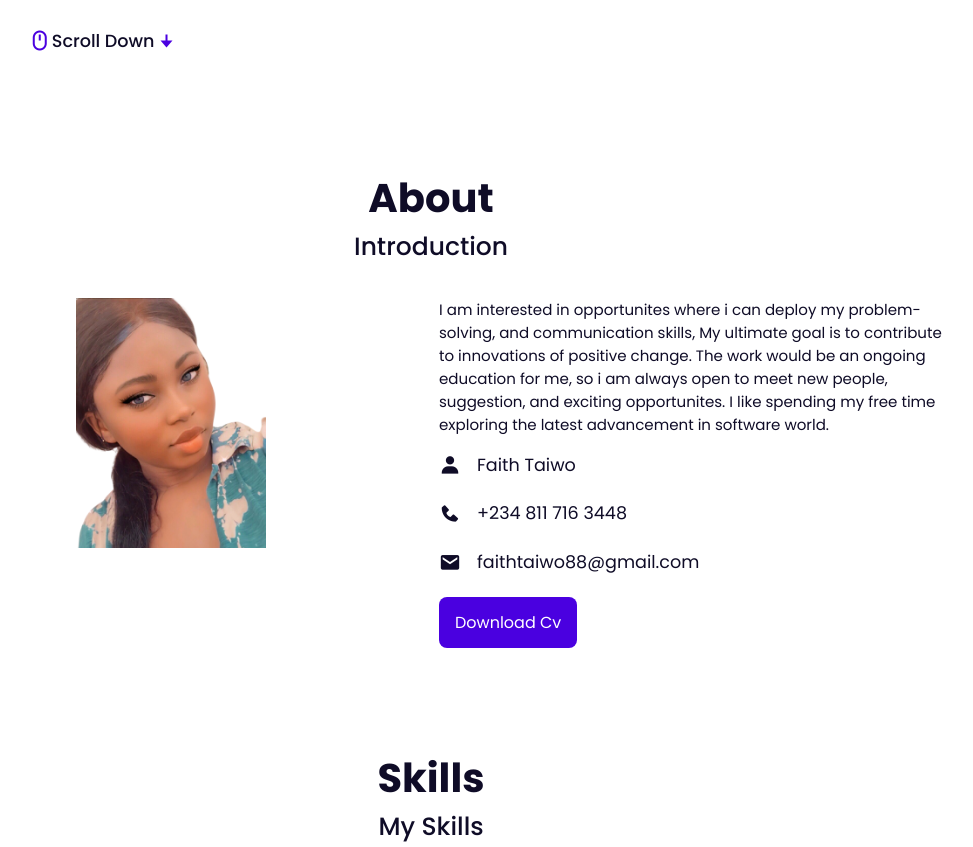
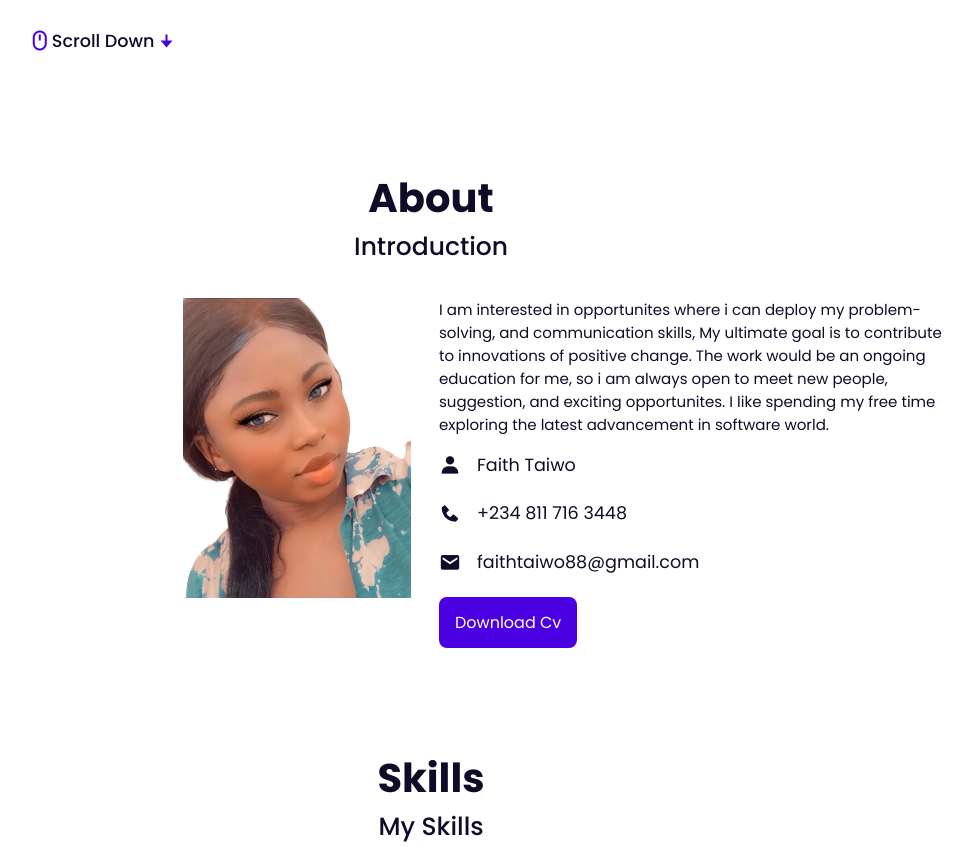
Before and after one commit to faith-cyber/New-Portfolio, a plain HTML site: page index.html in a window 1280 px wide. Shown: the part 682-1529 px from the top of the page, without its empty margins (209-1182 px from the left). Drawn offline with nearby package versions, Linux system fonts and the light colour scheme.

Commit message:
Update styles.css

```diff
--- a/assets/css/styles.css
+++ b/assets/css/styles.css
@@ -173,9 +173,9 @@
     }
 
     .about-img img {
-      width: 100%;
+      width: 150%;
       border-radius: 0.5rem;
-      height: 250px;
+      height: 300px;
       object-fit: contain
     }
     .about-text p {
```
